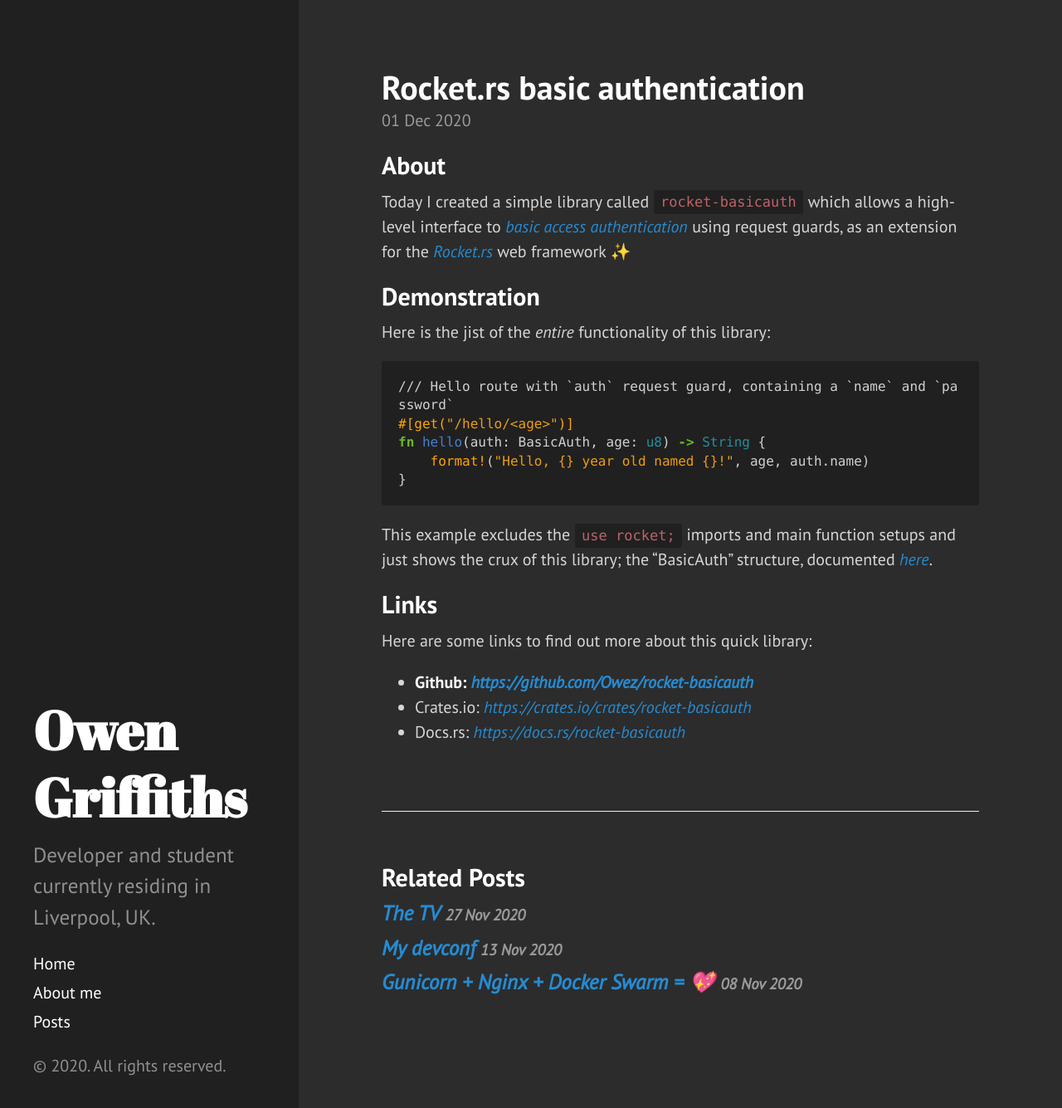
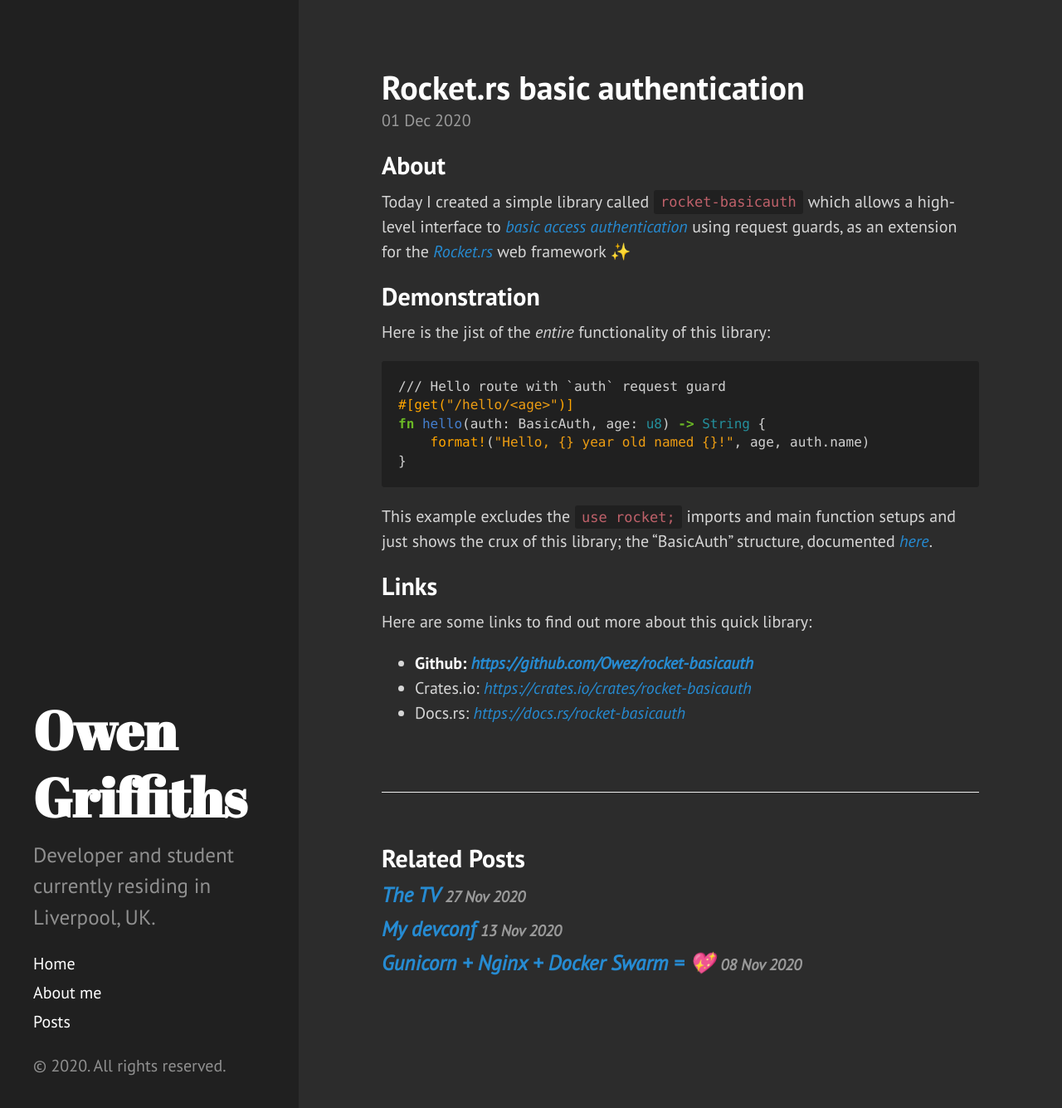
Before and after one commit to Owez/portfolio, a Jekyll site: the page built from _posts/2020-12-01-rocket-basicauth.md, in a window 1280 px wide and 1339 px high. Shown: the top 1335 px of the window at 83% size. Built offline with Jekyll 4.4.1, drawn with Linux system fonts in a browser that asks for light colours.

Commit message:
Removed longer-then-nessecary comment

````diff
--- a/_posts/2020-12-01-rocket-basicauth.md
+++ b/_posts/2020-12-01-rocket-basicauth.md
@@ -13,7 +13,7 @@
 Here is the jist of the *entire* functionality of this library:
 
 ```rust
-/// Hello route with `auth` request guard, containing a `name` and `password`
+/// Hello route with `auth` request guard
 #[get("/hello/<age>")]
 fn hello(auth: BasicAuth, age: u8) -> String {
     format!("Hello, {} year old named {}!", age, auth.name)
````
